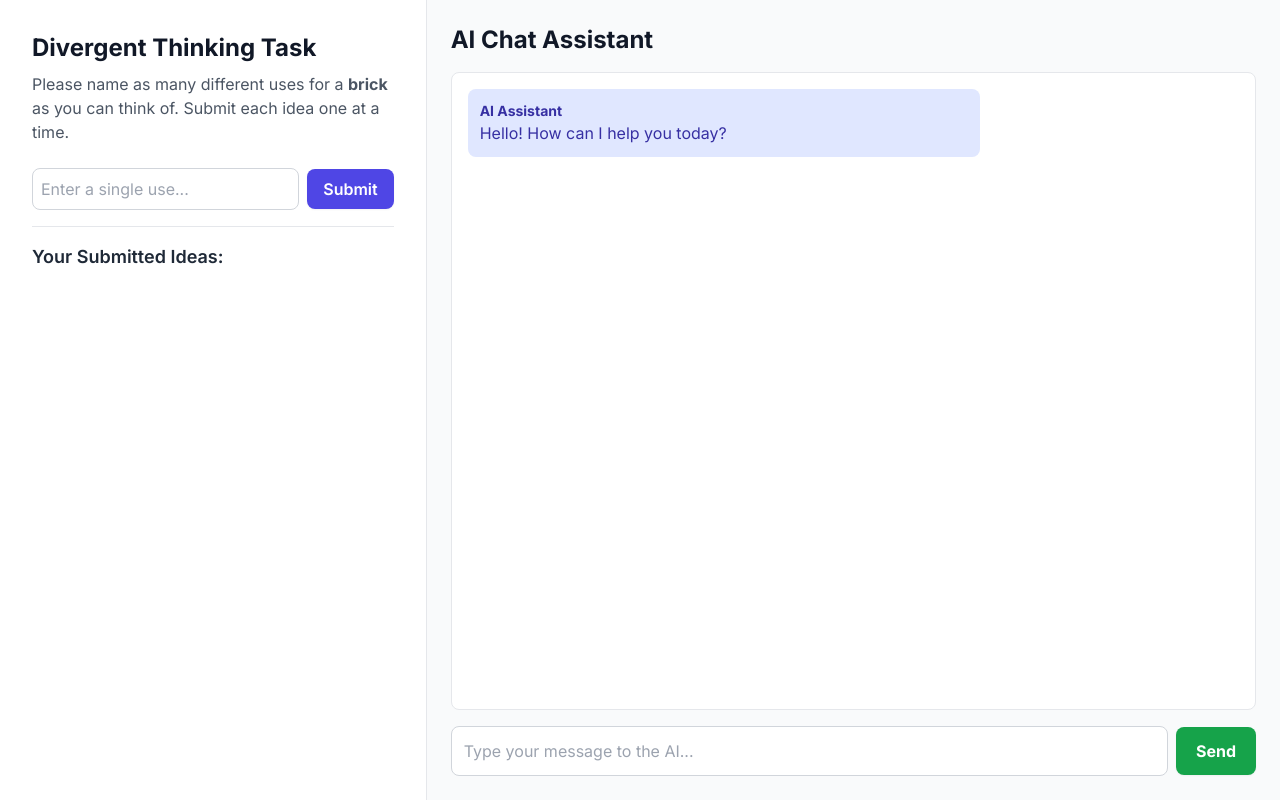
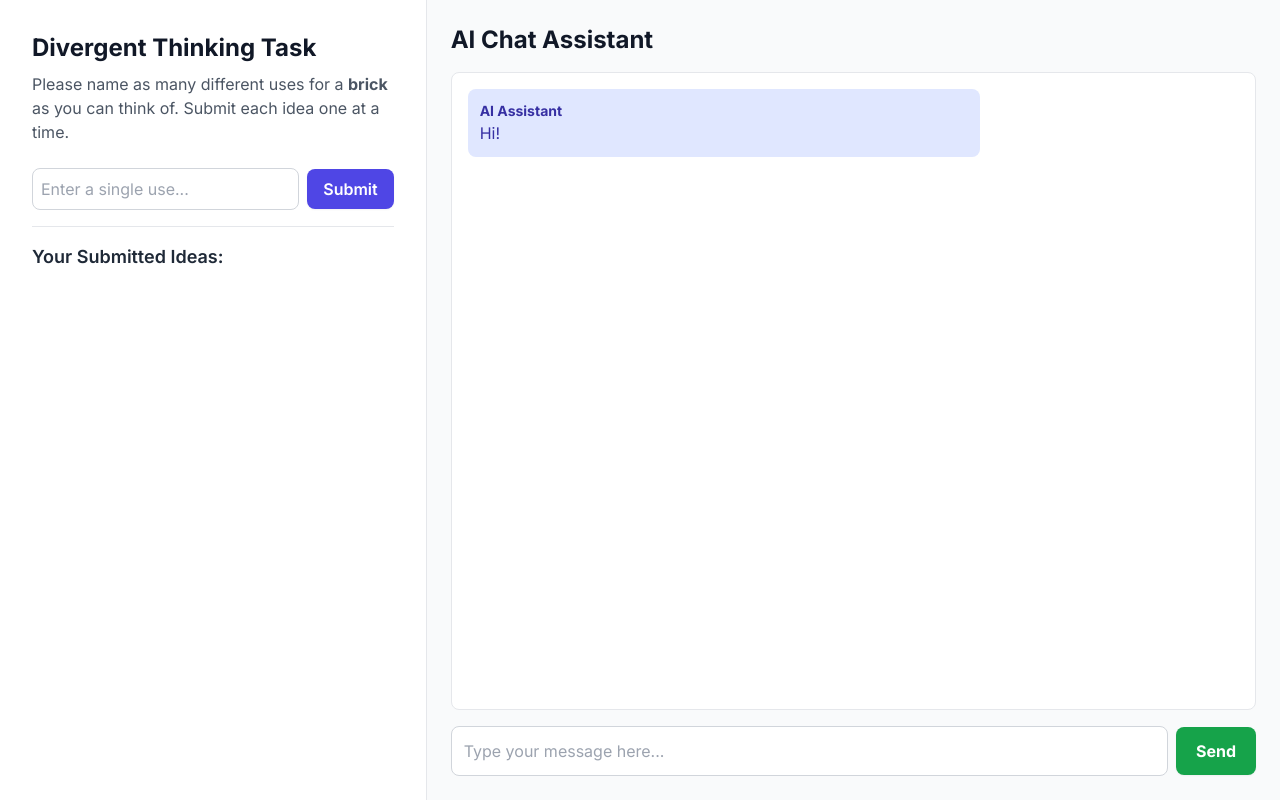
Before and after one commit to haleylam0704/study_1, a plain HTML site: page index.html in a window 1280 px wide. Drawn offline with nearby package versions, Linux system fonts and the light colour scheme.

Commit message:
Update index.html

```diff
--- a/index.html
+++ b/index.html
@@ -61,11 +61,11 @@
                 <!-- Chat messages will appear here -->
                 <div class="p-3 bg-indigo-100 text-indigo-800 rounded-lg max-w-lg">
                     <p class="font-bold text-sm">AI Assistant</p>
-                    <p>Hello! How can I help you today?</p>
+                    <p>Hi!</p>
                 </div>
             </div>
             <form id="chat-form" class="flex items-center gap-2">
-                <input type="text" id="chat-input" class="flex-grow p-3 border border-gray-300 rounded-lg focus:ring-2 focus:ring-indigo-500 focus:border-indigo-500" placeholder="Type your message to the AI...">
+                <input type="text" id="chat-input" class="flex-grow p-3 border border-gray-300 rounded-lg focus:ring-2 focus:ring-indigo-500 focus:border-indigo-500" placeholder="Type your message here...">
                 <button type="submit" id="chat-submit-btn" class="bg-green-600 text-white font-bold py-3 px-5 rounded-lg hover:bg-green-700 focus:outline-none focus:ring-2 focus:ring-offset-2 focus:ring-green-500 transition-shadow shadow-sm disabled:bg-gray-400">
                     Send
                 </button>
```
